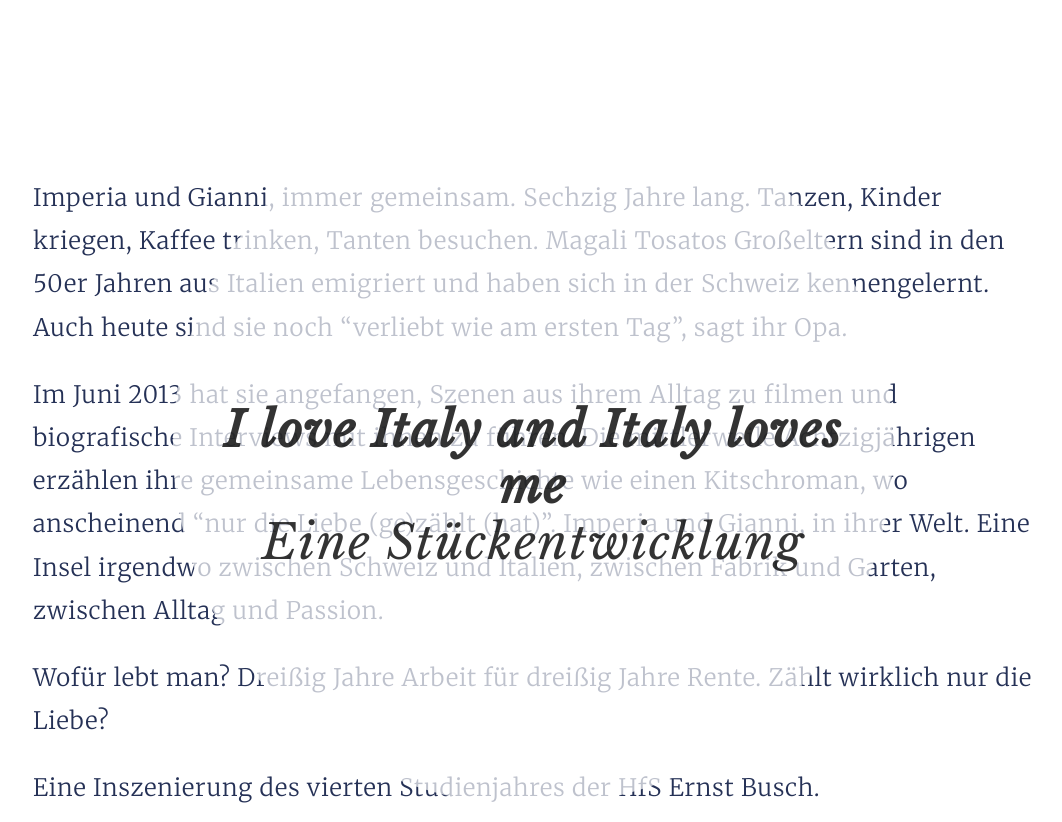
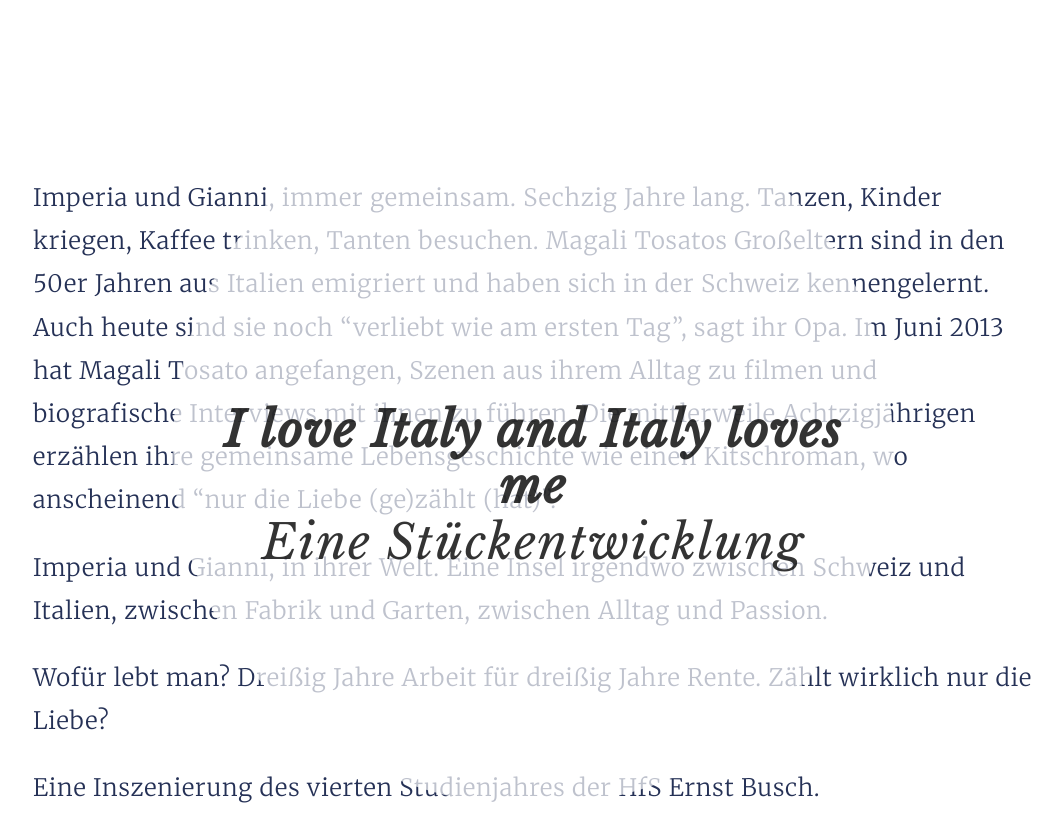
Before and after one commit to mikro-kit/mikro-kit.github.io, a Jekyll site: the page built from _projects/de/italy.md, in a window 1280 px wide and 900 px high, scrolled down 826 px, cut to the strip 78-900 px from the top of the window. Shown: the whole strip, without its empty margins (107-1169 px from the left). Built offline with Jekyll 4.4.1, drawn with Linux system fonts in a browser that asks for light colours.

Commit message:
Update italy.md

```diff
--- a/_projects/de/italy.md
+++ b/_projects/de/italy.md
@@ -9,9 +9,9 @@ year: 2014
 location: bat-Studiotheater, Berlin
 ---
 
-Imperia und Gianni, immer gemeinsam. Sechzig Jahre lang. Tanzen, Kinder kriegen, Kaffee trinken, Tanten besuchen. Magali Tosatos Großeltern sind in den 50er Jahren aus Italien emigriert und haben sich in der Schweiz kennengelernt. Auch heute sind sie noch "verliebt wie am ersten Tag", sagt ihr Opa.
+Imperia und Gianni, immer gemeinsam. Sechzig Jahre lang. Tanzen, Kinder kriegen, Kaffee trinken, Tanten besuchen. Magali Tosatos Großeltern sind in den 50er Jahren aus Italien emigriert und haben sich in der Schweiz kennengelernt. Auch heute sind sie noch "verliebt wie am ersten Tag", sagt ihr Opa. Im Juni 2013 hat Magali Tosato angefangen, Szenen aus ihrem Alltag zu filmen und biografische Interviews mit ihnen zu führen. Die mittlerweile Achtzigjährigen erzählen ihre gemeinsame Lebensgeschichte wie einen Kitschroman, wo anscheinend "nur die Liebe (ge)zählt (hat)".
 
-Im Juni 2013 hat sie angefangen, Szenen aus ihrem Alltag zu filmen und biografische Interviews mit ihnen zu führen. Die mittlerweile Achtzigjährigen erzählen ihre gemeinsame Lebensgeschichte wie einen Kitschroman, wo anscheinend "nur die Liebe (ge)zählt (hat)". Imperia und Gianni, in ihrer Welt. Eine Insel irgendwo zwischen Schweiz und Italien, zwischen Fabrik und Garten, zwischen Alltag und Passion.
+Imperia und Gianni, in ihrer Welt. Eine Insel irgendwo zwischen Schweiz und Italien, zwischen Fabrik und Garten, zwischen Alltag und Passion.
 
 Wofür lebt man? Dreißig Jahre Arbeit für dreißig Jahre Rente. Zählt wirklich nur die Liebe?
 
```
